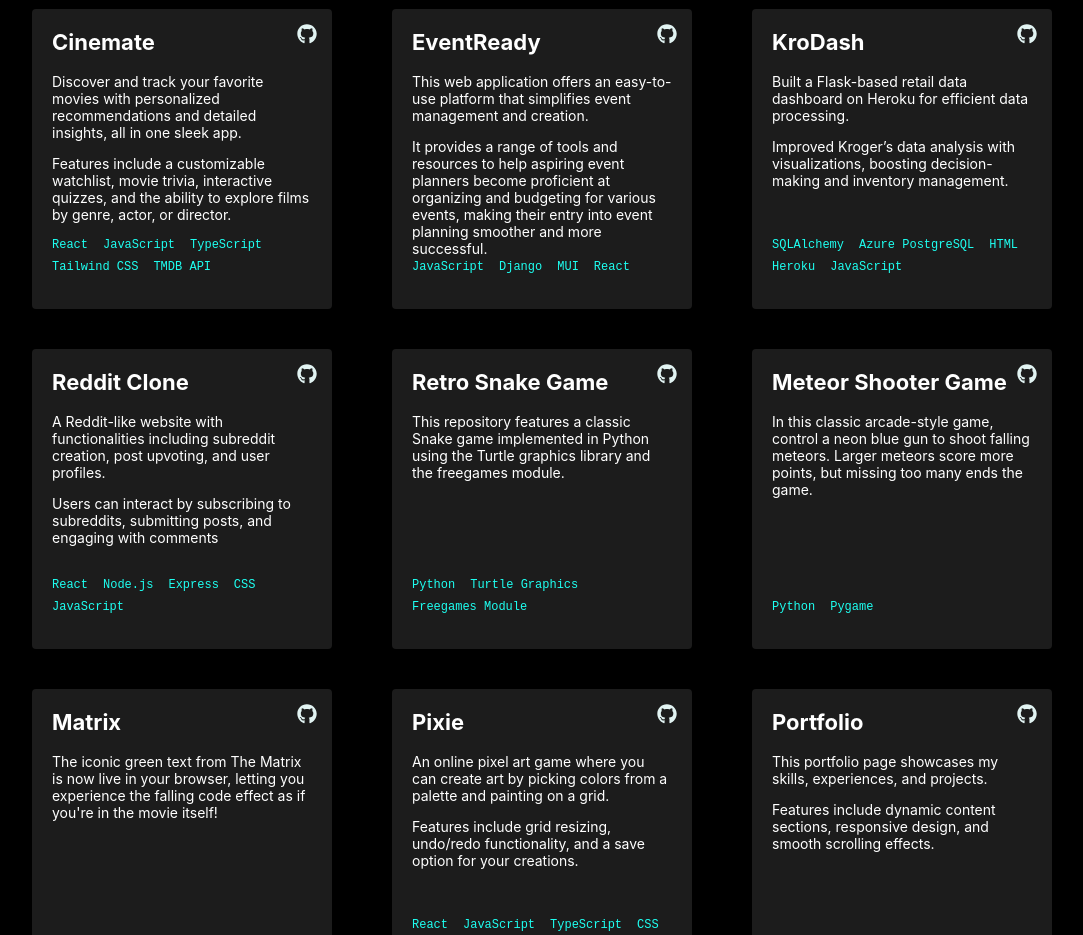
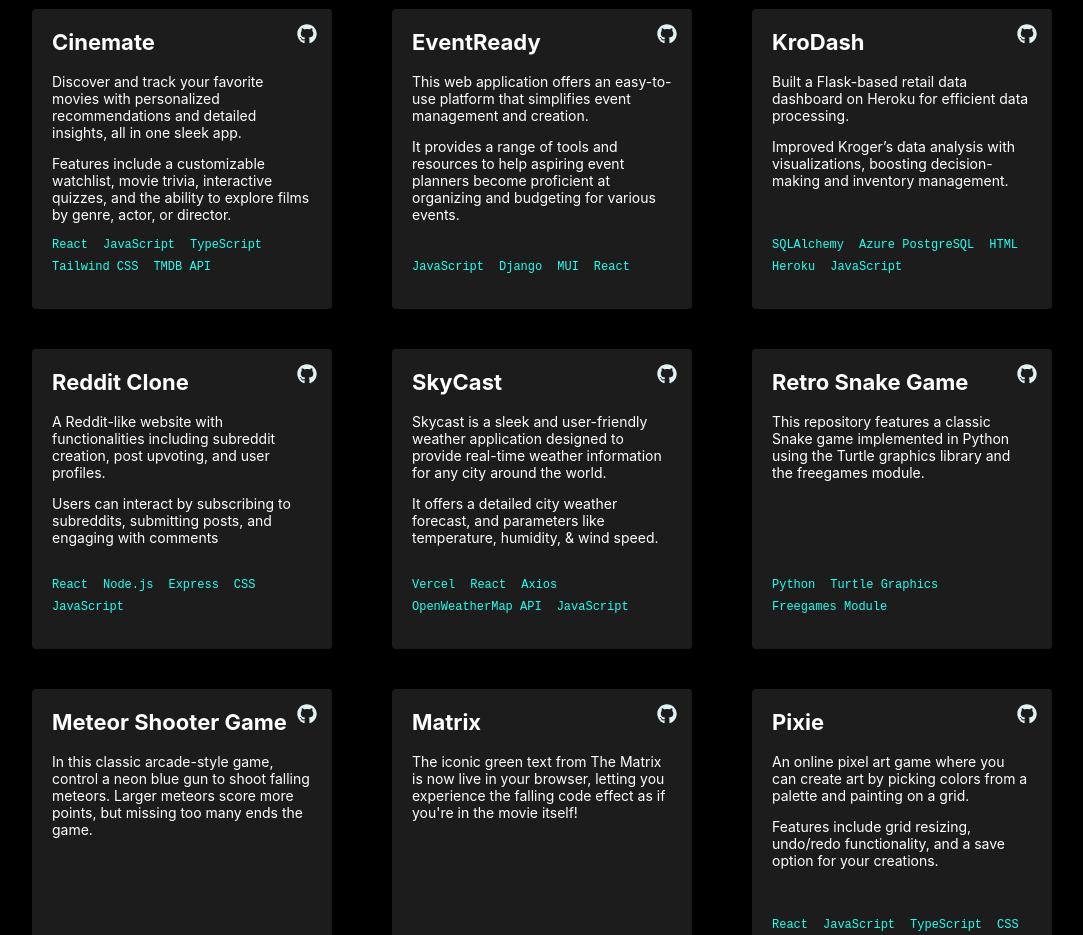
Before and after one commit to RJoshi141/portfolio, a React (Create React App) app: page / in a window 1280 px wide. Shown: the part 2260-3195 px from the top of the page, without its empty margins (118-1201 px from the left). Built offline with nearby package versions, Linux system fonts and the light colour scheme.

Commit message:
skycast projects card

```diff
--- a/src/components/PortfolioPage.js
+++ b/src/components/PortfolioPage.js
@@ -234,7 +234,6 @@
                     <span>TMDB API</span>
                 </p>
             </div>
-
         </div>
         <div className="project-box">
                 <a href="https://github.com/RJoshi141/Capstone-Project" target="_blank" rel="noopener noreferrer" className="project-link">
@@ -243,7 +242,7 @@
                 <div className="project-content">
                     <h2>EventReady</h2>
                     <p>This web application offers an easy-to-use platform that simplifies event management and creation.</p>
-                    <p>It provides a range of tools and resources to help aspiring event planners become proficient at organizing and budgeting for various events, making their entry into event planning smoother and more successful.</p>
+                    <p>It provides a range of tools and resources to help aspiring event planners become proficient at organizing and budgeting for various events.</p>
                     <p className="tech-stack">
                         <span>JavaScript</span>
                         <span>Django</span>
@@ -286,7 +285,22 @@
                 </p>
             </div>
         </div>
-
+        <div className="project-box">
+            <a href="https://github.com/RJoshi141/skycast" target="_blank" rel="noopener noreferrer" className="project-link">
+                <FaGithub className="github-icon top-right" /></a>
+            <div className="project-content">
+                <h2>SkyCast</h2>
+                <p>Skycast is a sleek and user-friendly weather application designed to provide real-time weather information for any city around the world.</p>
+                <p>It offers a detailed city weather forecast, and parameters like temperature, humidity, & wind speed.</p>
+                <p className="tech-stack">
+                    <span>Vercel</span>
+                    <span>React</span>
+                    <span>Axios</span>
+                    <span>OpenWeatherMap API</span>
+                    <span>JavaScript</span>
+                </p>
+            </div>
+        </div>
         <div className="project-box">
             <a href="https://github.com/RJoshi141/retro-snake-game" target="_blank" rel="noopener noreferrer" className="project-link">
                 <FaGithub className="github-icon top-right" />
@@ -346,8 +360,6 @@
                 </p>
             </div>
         </div>
-
-
         <div className="project-box">
             <a href="https://github.com/RJoshi141/portfolio" target="_blank" rel="noopener noreferrer" className="project-link">
                 <FaGithub className="github-icon top-right" />
@@ -383,10 +395,6 @@
 
 
 
-
-
-
-
             <div className="social-links">
                 <a href="https://www.linkedin.com/in/ritika-joshi-9395591a7/" target="_blank" rel="noopener noreferrer" className="social-icon linkedin">
                     <i className="fab fa-linkedin-in"></i>
```
